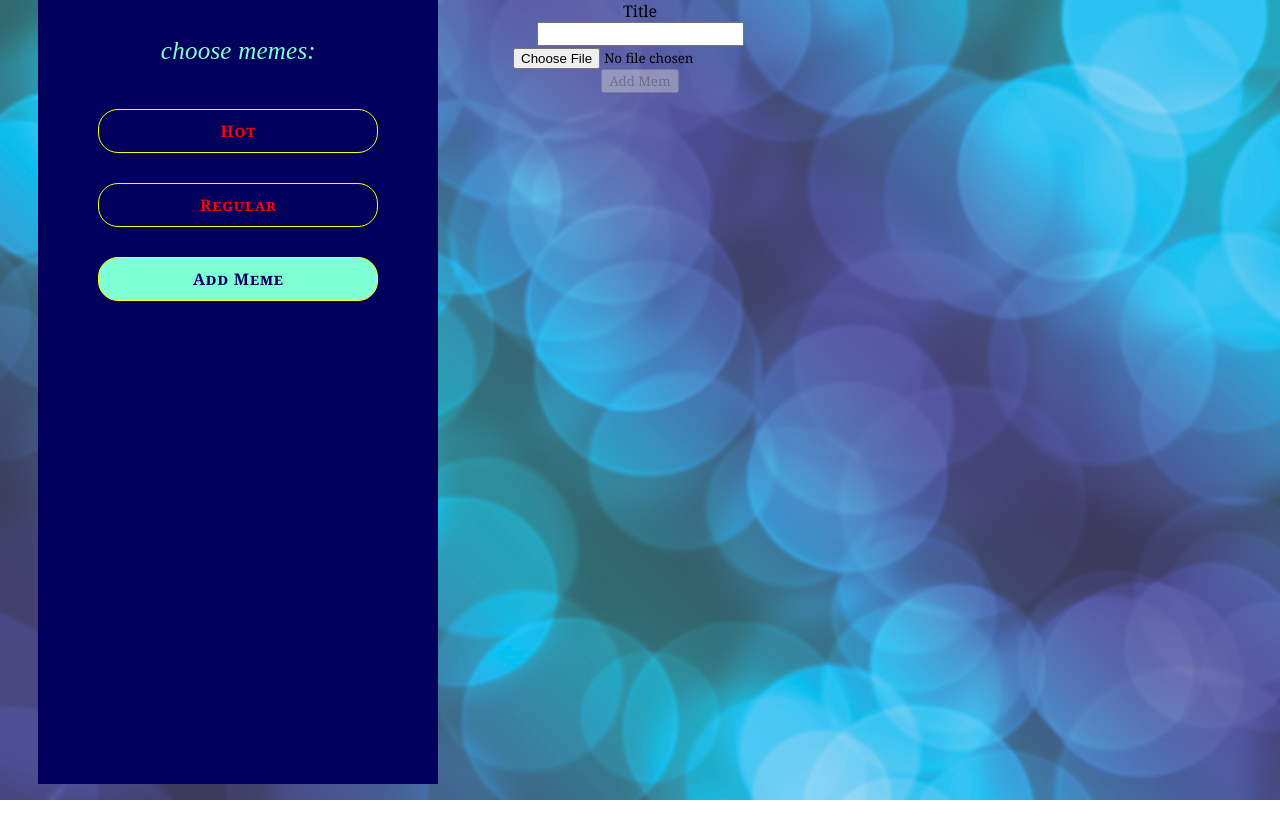
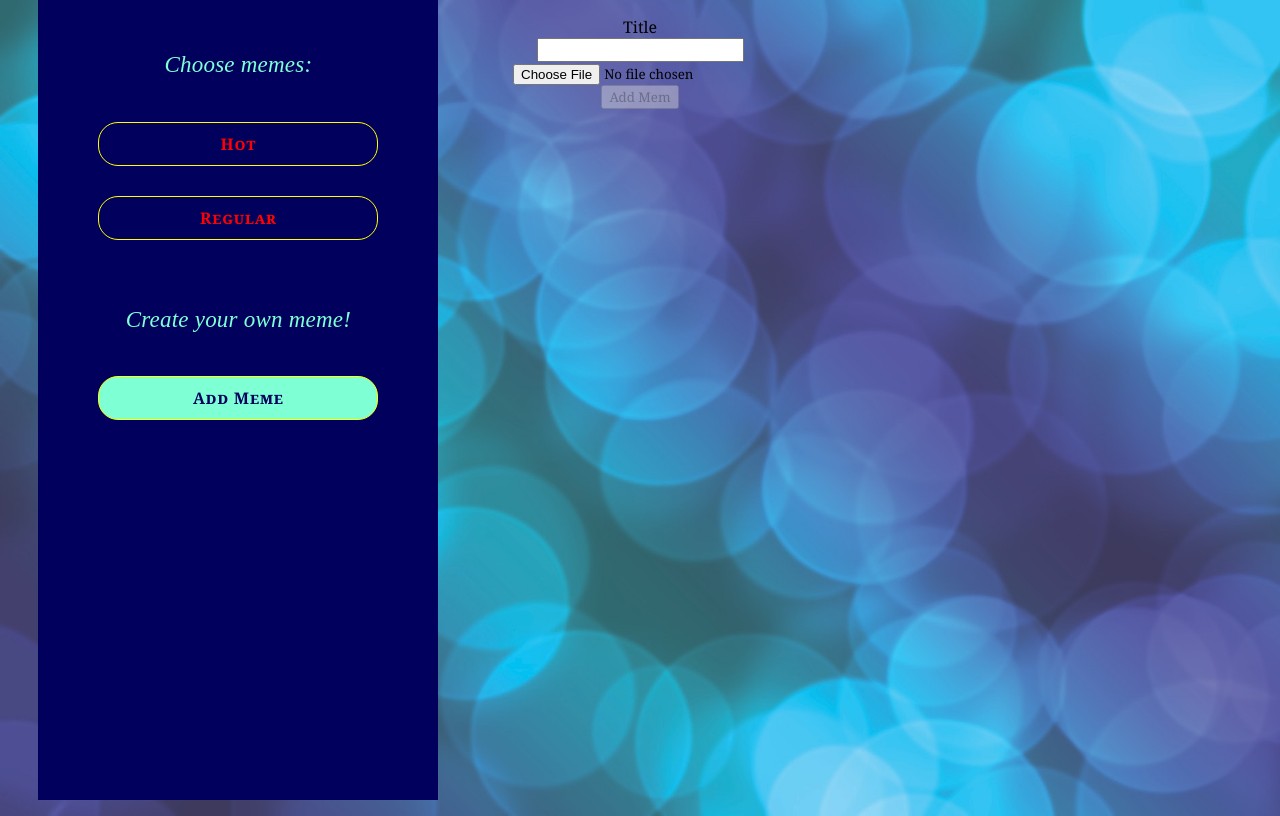
Before and after one commit to KurczakKING/mem-serwis-flaga-monika, a React (Create React App) app: page /add-meme in a window 1280 px wide. Built offline with nearby package versions, Linux system fonts and the light colour scheme.

Commit message:
README.md

```diff
--- a/src/components/Navbar.js
+++ b/src/components/Navbar.js
@@ -8,11 +8,11 @@ export const Navbar = () => {
         <Typography
           pt={3}
           m={3}
-          fontSize={25}
+          fontSize={23}
           fontStyle="italic"
           color="aquamarine"
         >
-          choose memes:
+          Choose memes:
         </Typography>
         <NavLink to="/hot" className="linkStyle">
           Hot
@@ -20,6 +20,15 @@ export const Navbar = () => {
         <NavLink to="/regular" className="linkStyle">
           Regular
         </NavLink>
+        <Typography
+          pt={3}
+          m={3}
+          fontSize={23}
+          fontStyle="italic"
+          color="aquamarine"
+        >
+          Create your own meme!
+        </Typography>
         <NavLink to="/add-meme" className="linkStyle">
           Add Meme
         </NavLink>
--- a/src/routes/AddMeme.js
+++ b/src/routes/AddMeme.js
@@ -1,25 +1,26 @@
 import { useState } from "react";
 import { useDispatch } from "react-redux";
+import { Box } from "@mui/system";
 
 export const AddMeme = (props) => {
   const dispatch = useDispatch();
   const [title, setTitle] = useState("");
   const [image, setImage] = useState([]);
 
- /* function addMeme(event) {
+  /* function addMeme(event) {
     event.preventDefault();
     alert(`The name you entered was: ${title}${image}`);
   }*/
 
-const addImage = event => {
-  const [file] = event.target.files;
-  //set
-}
+  const addImage = (event) => {
+    const [file] = event.target.files;
+    //set
+  };
 
   const canAdd = Boolean(title) && Boolean(image);
 
   return (
-    <div class='main'>
+    <Box mt={2}>
       <form /*onSubmit={addMeme}*/>
         <div>
           <label>Title</label>
@@ -31,10 +32,7 @@ const addImage = event => {
             />
           </div>
           <div>
-            <input
-              type="file"
-              onChange={setImage}
-            />
+            <input type="file" onChange={setImage} />
           </div>
         </div>
         <div>
@@ -43,7 +41,10 @@ const addImage = event => {
           </button>
         </div>
       </form>
-      <div>{title}{[image]}</div>
-    </div>
+      <div>
+        {title}
+        {[image]}
+      </div>
+    </Box>
   );
 };
--- a/src/routes/Hot.js
+++ b/src/routes/Hot.js
@@ -1,10 +1,15 @@
 import { useSelector } from "react-redux";
 import { Mem } from "../components/Mem";
+import { Box } from "@mui/system";
 
 export const Hot = () => {
   const memes = useSelector((store) =>
     store.memes.filter((meme) => meme.upvotes - meme.downvotes >= 5)
   );
 
-  return <Mem memes={memes} />;
+  return (
+    <Box mt={2}>
+      <Mem memes={memes} />
+    </Box>
+  );
 };
```
Also changed, not shown: 1 other file (tests, documents, lock files or other folders).
